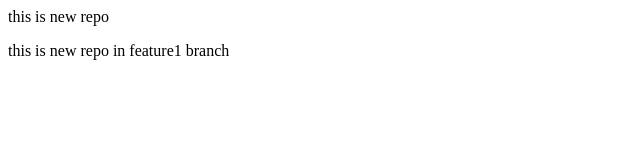
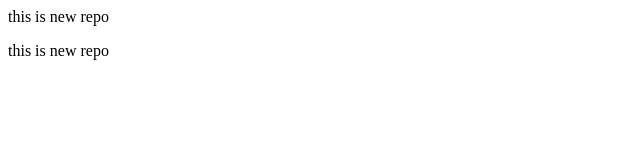
Before and after one commit to laxman-sawant2911/DSA_2, a plain HTML site: page index.html in a window 1280 px wide. Shown: the whole page, without its empty margins (0-640 px from the left). Drawn offline with Linux system fonts and the light colour scheme.

Commit message:
added 2nd line

```diff
--- a/index.html
+++ b/index.html
@@ -1,2 +1,2 @@
 <p>this is new repo</p>
-<p>this is new repo in feature1 branch</p>
+<p>this is new repo</p>
```
